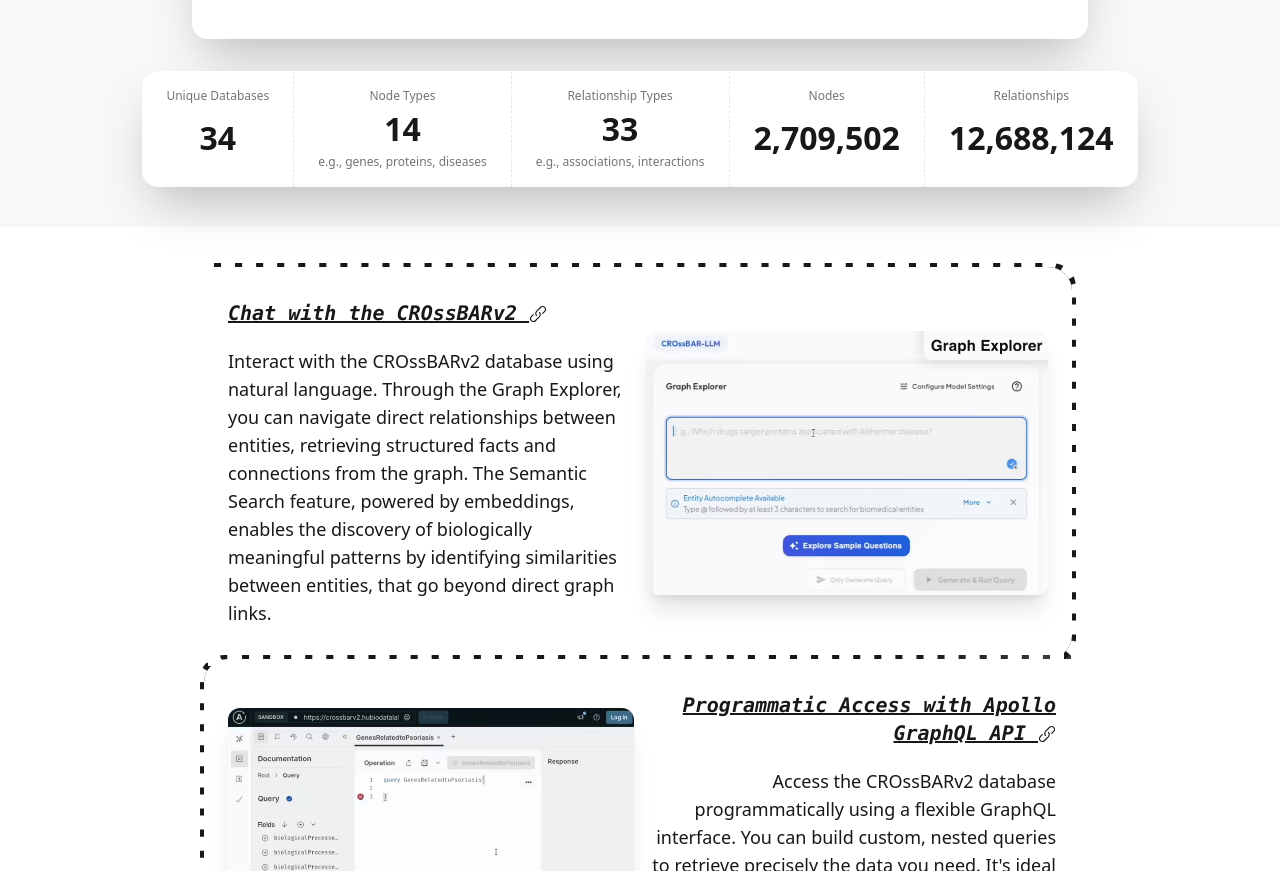
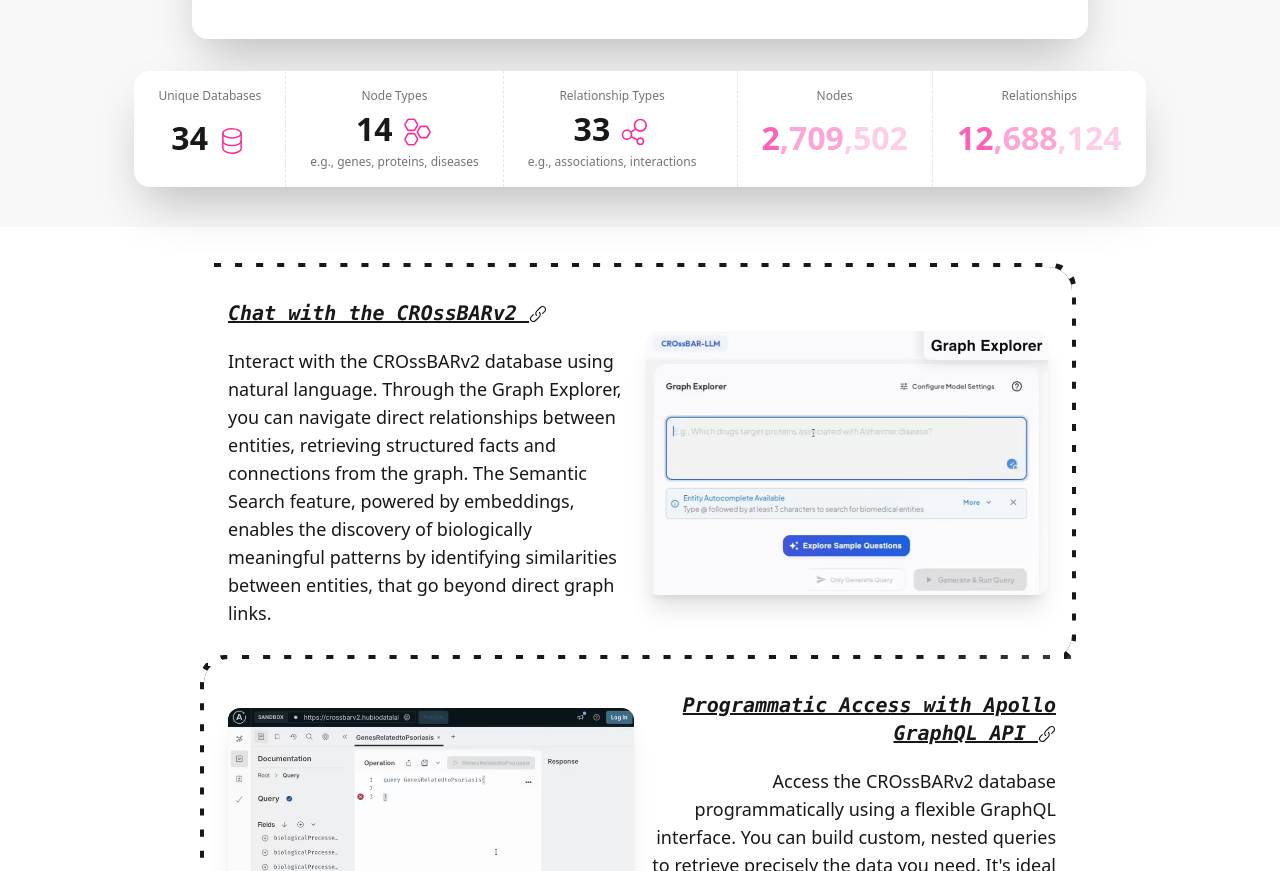
Before and after one commit to HUBioDataLab/crossbar-website, a plain HTML site: page src/index.html in a window 1280 px wide. Shown: the part 1804-2675 px from the top of the page. Drawn offline with nearby package versions, Linux system fonts and the light colour scheme.

Commit message:
feat: add some make up to the stats

```diff
--- a/src/index.html
+++ b/src/index.html
@@ -177,29 +177,48 @@
     <img src="./static/images/crossbar-schema.png"
       class="mx-auto mt-8 max-w-sm rounded-2xl shadow-2xl sm:max-w-md md:max-w-lg lg:max-w-4xl">
 
-    <div class="mx-auto mt-8 rounded-2xl shadow-2xl stats stats-vertical lg:stats-horizontal bg-base-100 border-base-300">
+    <div
+      class="mx-auto mt-8 rounded-2xl shadow-2xl stats stats-vertical lg:stats-horizontal bg-base-100 border-base-300">
       <div class="stat">
         <div class="stat-title">Unique Databases</div>
-        <div class="stat-value">34</div>
+        <div class="stat-value">34 <svg xmlns="http://www.w3.org/2000/svg" width="21" height="21" viewBox="0 0 21 21"
+            class="inline-block w-8 h-8 text-secondary">
+            <g fill="none" fill-rule="evenodd" stroke="currentColor" stroke-linecap="round" stroke-linejoin="round"
+              stroke-width="1">
+              <path d="M4.5 5.206c0-1.3 2.5-2.741 6-2.706s6 1.553 6 2.853v10.294c0 1.3-2.5 2.853-6 2.853s-6-1.7-6-3z" />
+              <path d="M4.5 5.5c0 1.38 2 3 6 3s6-1.637 6-3.018M4.5 10.5c0 1.38 2 3 6 3s6-1.637 6-3.018" />
+            </g>
+          </svg></div>
       </div>
       <div class="stat">
         <div class="stat-title">Node Types</div>
-        <div class="stat-value">14</div>
+        <div class="stat-value">14 <svg xmlns="http://www.w3.org/2000/svg" width="20" height="20" viewBox="0 0 20 20"
+            class="inline-block w-8 h-8 text-secondary">
+            <path fill="currentColor"
+              d="M4.62 2.625a.25.25 0 0 1 .216-.125h3.17a.25.25 0 0 1 .216.125l1.586 2.75a.25.25 0 0 1 0 .25l-1.586 2.75a.25.25 0 0 1-.216.125h-3.17a.25.25 0 0 1-.217-.125l-1.586-2.75a.25.25 0 0 1 0-.25zM4.835 1.5c-.447 0-.86.238-1.083.626l-1.586 2.75a1.25 1.25 0 0 0 0 1.248l1.586 2.75a1.25 1.25 0 0 0 1.083.626h3.17c.446 0 .86-.239 1.082-.626l1.586-2.75a1.25 1.25 0 0 0 0-1.248L9.09 2.126A1.25 1.25 0 0 0 8.006 1.5zm7.76 5.5a.25.25 0 0 0-.216.125l-1.586 2.75a.25.25 0 0 0 0 .25l1.586 2.75a.25.25 0 0 0 .216.125h3.17a.25.25 0 0 0 .217-.125l1.586-2.75a.25.25 0 0 0 0-.25l-1.586-2.75A.25.25 0 0 0 15.766 7zm-1.082-.374A1.25 1.25 0 0 1 12.597 6h3.17c.446 0 .859.239 1.082.626l1.586 2.75a1.25 1.25 0 0 1 0 1.248l-1.586 2.75a1.25 1.25 0 0 1-1.083.626h-3.17a1.25 1.25 0 0 1-1.082-.626l-1.586-2.75a1.25 1.25 0 0 1 0-1.248zM4.836 11.5a.25.25 0 0 0-.217.125l-1.586 2.75a.25.25 0 0 0 0 .25l1.586 2.75a.25.25 0 0 0 .217.125h3.17a.25.25 0 0 0 .216-.125l1.586-2.75a.25.25 0 0 0 0-.25l-1.586-2.75a.25.25 0 0 0-.216-.125zm-1.083-.374a1.25 1.25 0 0 1 1.083-.626h3.17c.446 0 .86.239 1.082.626l1.586 2.75a1.25 1.25 0 0 1 0 1.248l-1.585 2.75a1.25 1.25 0 0 1-1.083.626h-3.17a1.25 1.25 0 0 1-1.083-.626l-1.586-2.75a1.25 1.25 0 0 1 0-1.248z" />
+          </svg></div>
         <div class="stat-desc">e.g., genes, proteins, diseases</div>
       </div>
       <div class="stat">
         <div class="stat-title">Relationship Types</div>
-        <div class="stat-value">33</div>
+        <div class="stat-value">33 <svg xmlns="http://www.w3.org/2000/svg" width="48" height="48" viewBox="0 0 48 48"
+            class="inline-block w-8 h-8 text-secondary">
+            <path fill="currentColor"
+              d="M32 24c5.523 0 10-4.477 10-10S37.523 4 32 4S22 8.477 22 14a9.96 9.96 0 0 0 1.453 5.195l-5.387 3.589a8 8 0 1 0 .443 9.868l7.682 3.84a6 6 0 1 0 1.12-2.235l-7.682-3.84A8 8 0 0 0 20 28a8 8 0 0 0-.618-3.089l5.634-3.754A9.97 9.97 0 0 0 32 24m0-2.5a7.5 7.5 0 1 1 0-15a7.5 7.5 0 0 1 0 15m-20 12a5.5 5.5 0 1 1 0-11a5.5 5.5 0 0 1 0 11M35.5 38a3.5 3.5 0 1 1-7 0a3.5 3.5 0 0 1 7 0" />
+          </svg></div>
         <div class="stat-desc">e.g., associations, interactions</div>
+        <div class="stat-figure text-secondary">
+
+        </div>
       </div>
       <div class="stat">
         <div class="stat-title">Nodes</div>
-        <div class="stat-value">2,709,502</div>
+        <div class="stat-value"><span class="text-pink-400">2</span><span class="text-pink-300">,709</span><span class="text-pink-200">,502</span></div>
       </div>
 
       <div class="stat">
         <div class="stat-title">Relationships</div>
-        <div class="stat-value">12,688,124</div>
+        <div class="stat-value"><span class="text-pink-400">12</span><span class="text-pink-300">,688</span><span class="text-pink-200">,124</span></div>
       </div>
     </div>
   </div>
```
